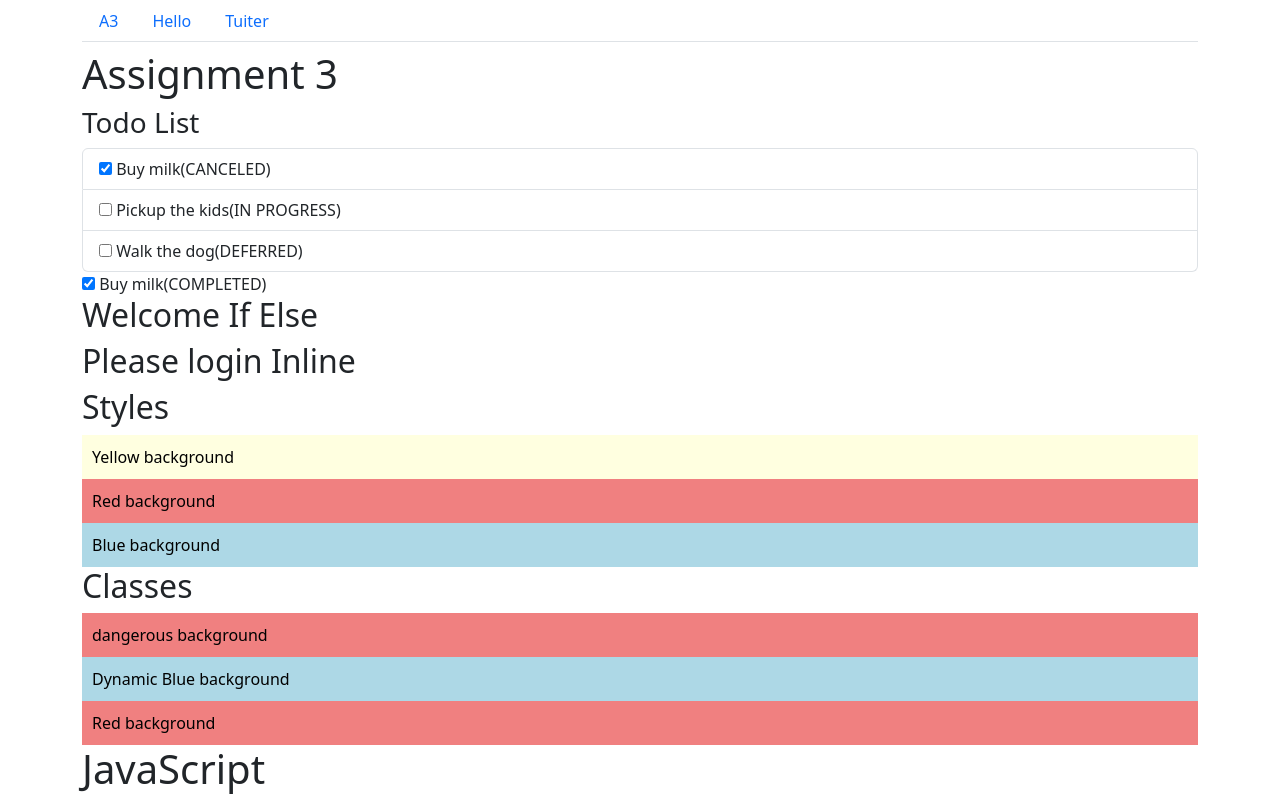
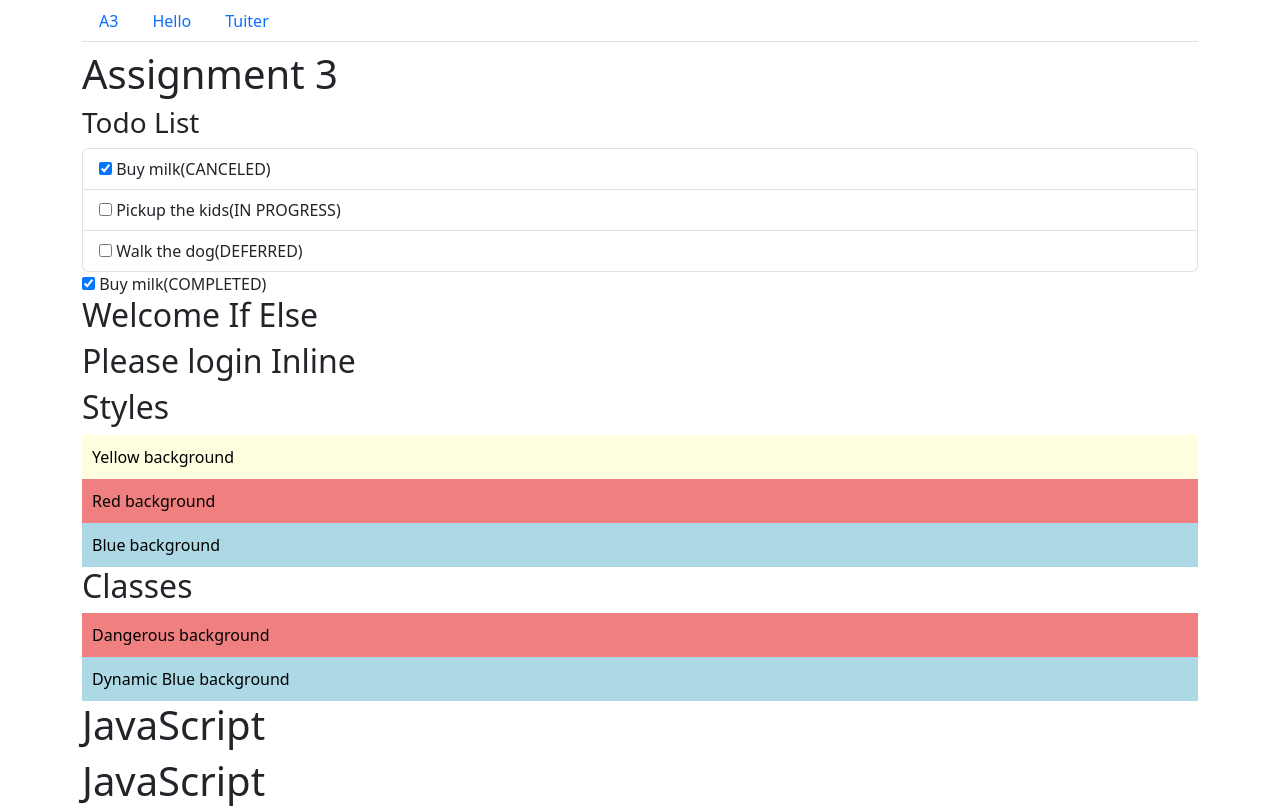
Before and after one commit to rahuls98/tuiter-react-web-app, a React (Create React App) app: page /labs in a window 1280 px wide. Shown: the top 808 px of the page. Built offline with nearby package versions, Linux system fonts and the light colour scheme.

Commit message:
JavaScript and React.js Assignment 3

```diff
--- a/src/labs/a3/classes/index.js
+++ b/src/labs/a3/classes/index.js
@@ -1,21 +1,21 @@
-import './index.css';
+import "./index.css";
 
 function Classes() {
- const blue = "blue"
- const dangerous = true
+    const color = "blue";
+    const dangerous = true;
     return (
         <div>
             <h2>Classes</h2>
-     <div className={`${dangerous? `wd-bg-red` : `wd-bg-green`} wd-fg-black wd-padding-10px`}>
-       dangerous background
+            <div
+                className={`${dangerous ? "wd-bg-red" : "wd-bg-green"}
+                                   wd-fg-black wd-padding-10px`}
+            >
+                Dangerous background
             </div>
-     <div className={`wd-bg-${blue} wd-fg-black wd-padding-10px`}>
+            <div className={`wd-bg-${color} wd-fg-black wd-padding-10px`}>
                 Dynamic Blue background
             </div>
-     <div className="wd-bg-red wd-fg-black wd-padding-10px">
-       Red background
         </div>
-   </div>
- )
-};
+    );
+}
 export default Classes;
--- a/src/tuiter/tuit-summary-list/tuit-summary-item.js
+++ b/src/tuiter/tuit-summary-list/tuit-summary-item.js
@@ -22,6 +22,7 @@ const TuitSummaryItem = ({
                 <div className="col-2">
                     <img
                         width={70}
+                        height={70}
                         className="float-end rounded-3"
                         src={`/images/${tuit.image}`}
                     />
```
Lines whose indentation alone changed are shown as unchanged.
